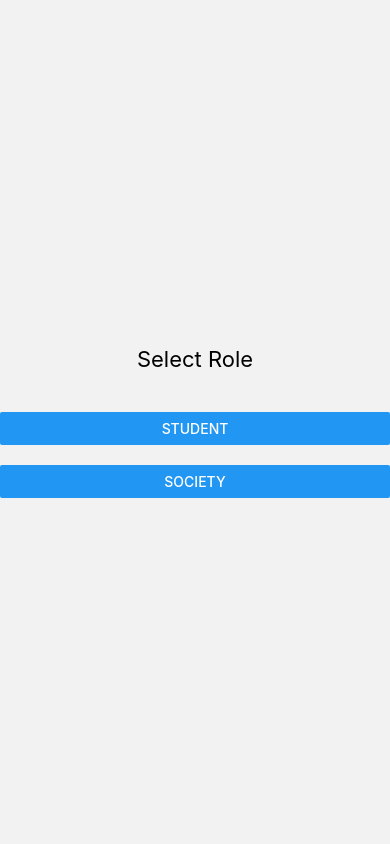
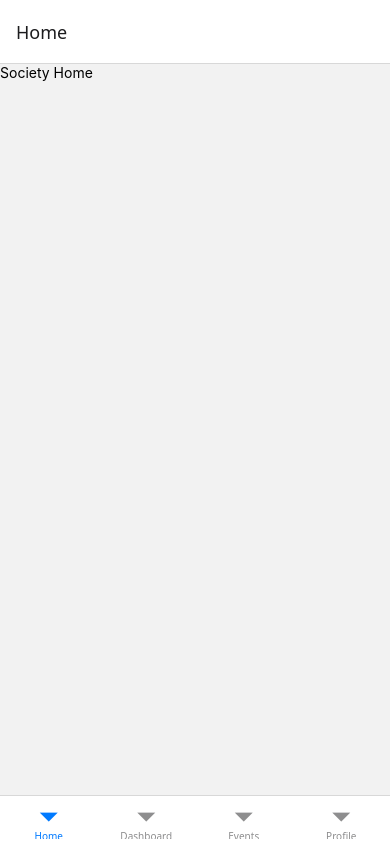
Before and after one commit to badarianof/ku_connect, a React Native app: screen /LeaderTabs in a window 390 px wide. Built offline with nearby package versions, Linux system fonts and the light colour scheme.

Commit message:
Implemented bottom navigation for societies

```diff
--- a/src/components/navigation/AppNavigator.js
+++ b/src/components/navigation/AppNavigator.js
@@ -1,14 +1,13 @@
 import { createNativeStackNavigator } from "@react-navigation/native-stack";
 import RoleSelectScreen from "../screens/RoleSelectionScreen";
 import StudentTabs from "./student/StudentTabs";
-import LeaderNavigator from "./society/LeaderNavigator";
+import LeaderTabs from "./society/LeaderTabs";
 
 const Stack = createNativeStackNavigator();
 
 export default function AppNavigator() {
   return (
     <Stack.Navigator>
-
       {/* START HERE */}
       <Stack.Screen
         name="RoleSelect"
@@ -25,11 +24,10 @@ export default function AppNavigator() {
 
       {/* LEADER SIDE */}
       <Stack.Screen
-        name="LeaderStack"
-        component={LeaderNavigator}
+        name="LeaderTabs"
+        component={LeaderTabs}
         options={{ headerShown: false }}
       />
-
     </Stack.Navigator>
   );
 }
--- a/src/components/navigation/society/LeaderNavigator.js
+++ b/src/components/navigation/society/LeaderNavigator.js
@@ -1,12 +1,24 @@
 import { createNativeStackNavigator } from "@react-navigation/native-stack";
-import CreateEventScreen from "../../screens/society/CreateEventsScreen";
+import LeaderTabs from "./LeaderTabs";
 
 const Stack = createNativeStackNavigator();
 
 export default function LeaderNavigator() {
   return (
     <Stack.Navigator>
-      <Stack.Screen name="CreateEvent" component={CreateEventScreen} />
+      <Stack.Screen
+        name="MainTabs"
+        component={LeaderTabs}
+        options={{ headerShown: false }}
+      />
+      {/*
+      <Stack.Screen name="Home" component={SocietyHomeScreen} />
+
+      <Stack.Screen name="Dashboard" component={SocietyDashboard} />
+
+      <Stack.Screen name="Events" component={CreateEventsScreen} />
+
+      <Stack.Screen name="Profile" component={SocietyProfile} /> */}
     </Stack.Navigator>
   );
 }
--- /dev/null
+++ b/src/components/navigation/society/LeaderTabs.js
@@ -0,0 +1,22 @@
+import { createBottomTabNavigator } from "@react-navigation/bottom-tabs";
+
+import SocietyHomeScreen from "../../screens/society/SocietytHomeScreen";
+import SocietyDashboard from "../../screens/society/SocietyDashboard";
+import CreateEventsScreen from "../../screens/society/CreateEventsScreen";
+import SocietyProfile from "../../screens/society/SocietyProfile";
+
+const Tab = createBottomTabNavigator();
+
+export default function LeaderTabs() {
+  return (
+    <Tab.Navigator>
+      <Tab.Screen name="Home" component={SocietyHomeScreen} />
+
+      <Tab.Screen name="Dashboard" component={SocietyDashboard} />
+
+      <Tab.Screen name="Events" component={CreateEventsScreen} />
+
+      <Tab.Screen name="Profile" component={SocietyProfile} />
+    </Tab.Navigator>
+  );
+}
--- a/src/components/navigation/student/StudentNavigator.js
+++ b/src/components/navigation/student/StudentNavigator.js
@@ -3,7 +3,6 @@ import StudentTabs from "./StudentTabs";
 import SocietyDetailScreen from "../../screens/student/SocietyDetailScreen";
 import EventDetailScreen from "../../screens/student/EventDetailScreen";
 import EventListScreen from "../../screens/student/EventListScreen";
-import CreateEventScreen from "../../screens/society/CreateEventsScreen";
 
 const Stack = createNativeStackNavigator();
 
@@ -22,7 +21,6 @@ export default function StudentNavigator() {
 
       <Stack.Screen name="EventDetail" component={EventDetailScreen} />
 
-      <Stack.Screen name="CreateEvent" component={CreateEventScreen} />
     </Stack.Navigator>
   );
 }
--- a/src/components/screens/RoleSelectionScreen.js
+++ b/src/components/screens/RoleSelectionScreen.js
@@ -12,7 +12,7 @@ export default function RoleSelectScreen({ navigation }) {
 
       <Button
         title="Society"
-        onPress={() => navigation.navigate("LeaderStack")}
+        onPress={() => navigation.navigate("LeaderTabs")}
       />
     </View>
   );
--- a/src/components/screens/society/SocietyDashboard.js
+++ b/src/components/screens/society/SocietyDashboard.js
@@ -0,0 +1,9 @@
+import { View, Text } from 'react-native';
+
+export default function SocietyDashboard() {
+  return (
+    <View>
+      <Text>soceity dashboard</Text>
+    </View>
+  );
+}
--- a/src/components/screens/society/SocietyProfile.js
+++ b/src/components/screens/society/SocietyProfile.js
@@ -0,0 +1,9 @@
+import { View, Text } from "react-native";
+
+export default function SocietyProfile() {
+  return (
+    <View>
+      <Text>Society Profile</Text>
+    </View>
+  );
+}
--- a/src/components/screens/society/SocietytHomeScreen.js
+++ b/src/components/screens/society/SocietytHomeScreen.js
@@ -0,0 +1,9 @@
+import { View, Text } from "react-native";
+
+export default function SocietyHomeScreen() {
+  return (
+    <View>
+      <Text>Society Home</Text>
+    </View>
+  );
+}
```
